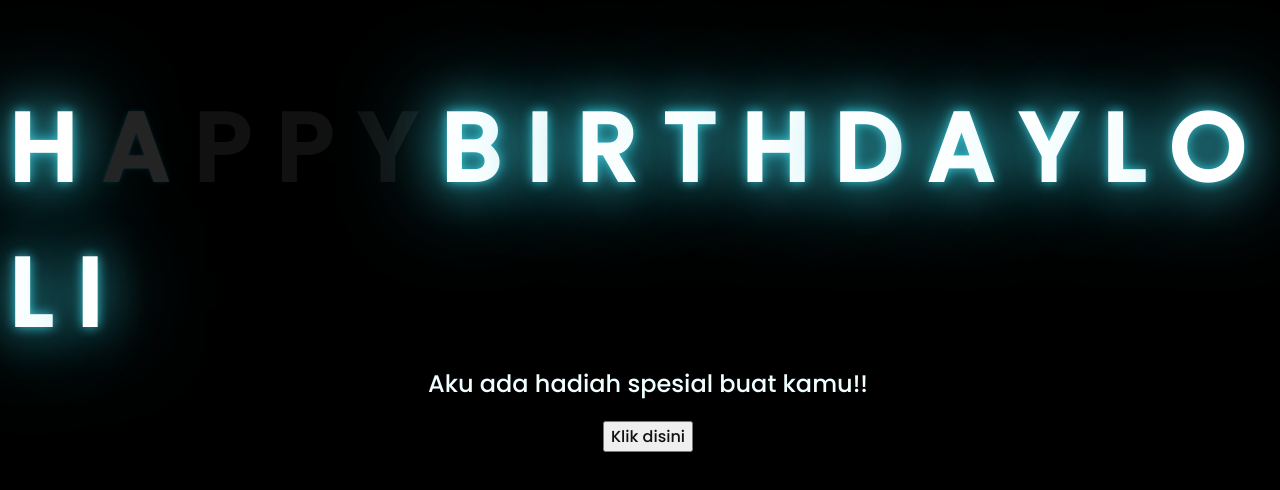
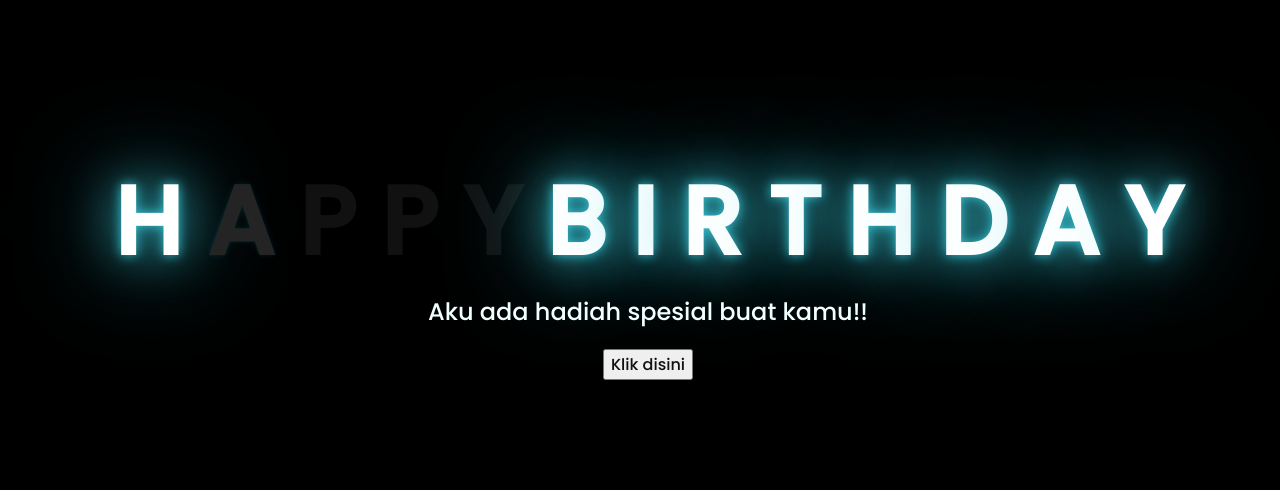
Before and after one commit to CrowX21/Xxx, a plain HTML site: page index.html in a window 1280 px wide. Shown: the part 144-634 px from the top of the page. Drawn offline with Linux system fonts and the light colour scheme.

Commit message:
Update index.html

```diff
--- a/index.html
+++ b/index.html
@@ -25,10 +25,6 @@
         <span>A</span>
         <span>Y</span>
         <span> </span>
-        <span>L</span>
-        <span>O</span>
-        <span>L</span>
-        <span>I</span>
     </div>
     <div class="description">
         <span>Aku ada hadiah spesial buat kamu!!</span>
```
